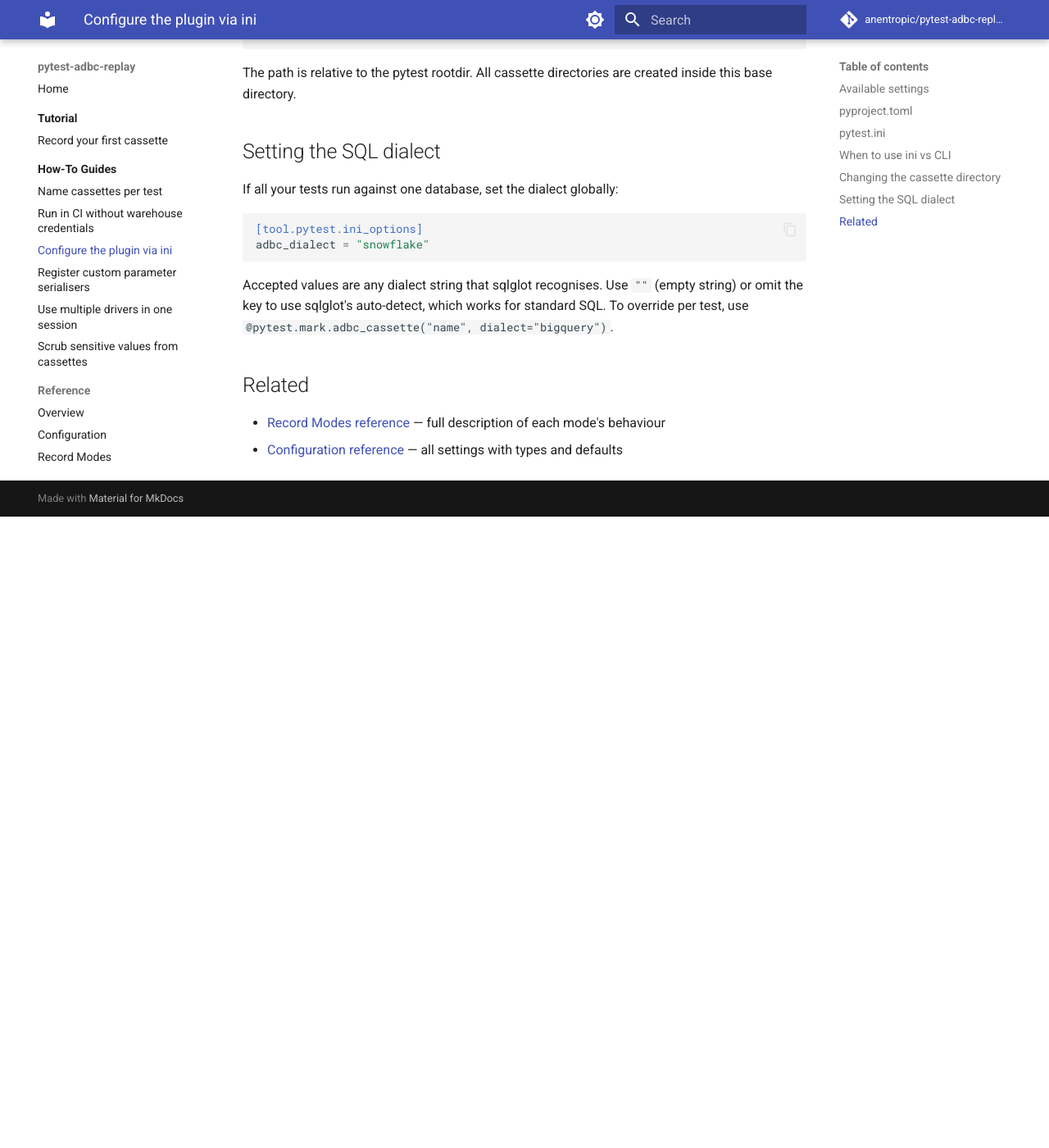
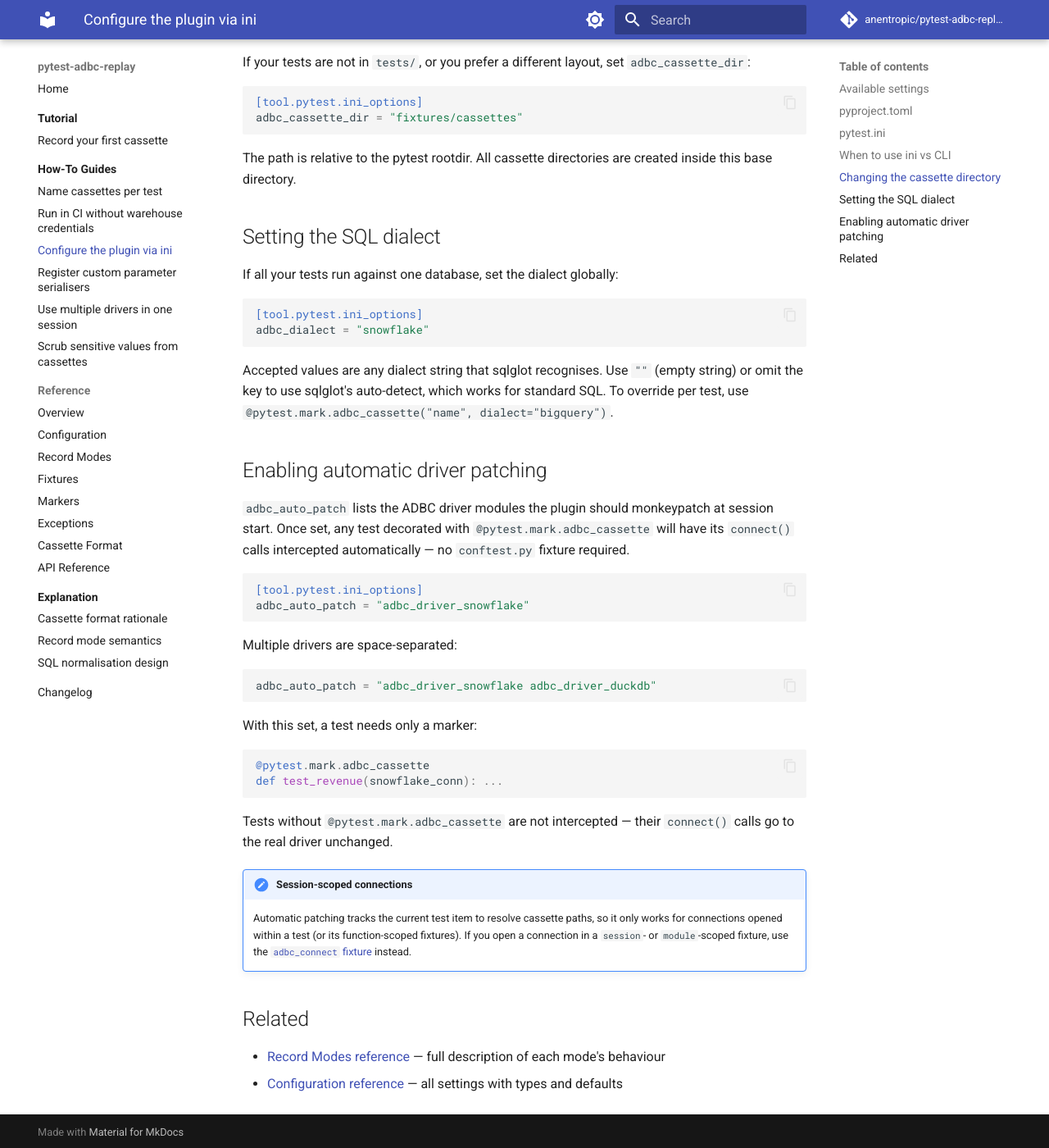
Before and after one commit to anentropic/pytest-adbc-replay, an MkDocs documentation site: the page built from docs/src/how-to/configure-via-ini.md, in a window 1280 px wide and 1400 px high, scrolled down 1456 px. Shown: the whole window at 82% size. Built offline with MkDocs 1.6.1 and Material for MkDocs 9.7.7, drawn with Linux system fonts in a browser that asks for light colours; comment, search, counter and statistics services are not loaded; before the commit the page ends 2086 px from its top, so only the background shows below that; some of the changed text lies outside the part shown.

Commit message:
docs: add adbc_auto_patch to configure-via-ini how-to
Co-Authored-By: Claude Sonnet 4.6 <noreply@anthropic.com>

````diff
--- a/docs/src/how-to/configure-via-ini.md
+++ b/docs/src/how-to/configure-via-ini.md
@@ -9,6 +9,7 @@ Set plugin defaults in `pyproject.toml` or `pytest.ini` so you do not have to pa
 | `adbc_cassette_dir` | ini key (str) | `tests/cassettes` | Directory where cassette subdirectories are stored. Relative to the pytest rootdir. |
 | `adbc_record_mode` | ini key (str) | `none` | Default record mode. Overridden by `--adbc-record` for a single run. |
 | `adbc_dialect` | ini key (str) | `""` | SQL dialect for normalisation. Empty string means sqlglot auto-detect. |
+| `adbc_auto_patch` | ini key (str) | `""` | Space-separated list of ADBC driver modules to monkeypatch. Enables zero-conftest record/replay. |
 | `--adbc-record` | CLI flag | `none` | Record mode for one run. Choices: `none`, `once`, `new_episodes`, `all`. |
 
 ## pyproject.toml
@@ -18,6 +19,7 @@ Set plugin defaults in `pyproject.toml` or `pytest.ini` so you do not have to pa
 adbc_cassette_dir = "tests/cassettes"
 adbc_record_mode = "none"
 adbc_dialect = ""
+adbc_auto_patch = "adbc_driver_snowflake adbc_driver_duckdb"
 ```
 
 ## pytest.ini
@@ -27,6 +29,7 @@ adbc_dialect = ""
 adbc_cassette_dir = tests/cassettes
 adbc_record_mode = none
 adbc_dialect =
+adbc_auto_patch = adbc_driver_snowflake adbc_driver_duckdb
 ```
 
 ## When to use ini vs CLI
@@ -64,6 +67,33 @@ adbc_dialect = "snowflake"
 
 Accepted values are any dialect string that sqlglot recognises. Use `""` (empty string) or omit the key to use sqlglot's auto-detect, which works for standard SQL. To override per test, use `@pytest.mark.adbc_cassette("name", dialect="bigquery")`.
 
+## Enabling automatic driver patching
+
+`adbc_auto_patch` lists the ADBC driver modules the plugin should monkeypatch at session start. Once set, any test decorated with `@pytest.mark.adbc_cassette` will have its `connect()` calls intercepted automatically — no `conftest.py` fixture required.
+
+```toml
+[tool.pytest.ini_options]
+adbc_auto_patch = "adbc_driver_snowflake"
+```
+
+Multiple drivers are space-separated:
+
+```toml
+adbc_auto_patch = "adbc_driver_snowflake adbc_driver_duckdb"
+```
+
+With this set, a test needs only a marker:
+
+```python
+@pytest.mark.adbc_cassette
+def test_revenue(snowflake_conn): ...
+```
+
+Tests without `@pytest.mark.adbc_cassette` are not intercepted — their `connect()` calls go to the real driver unchanged.
+
+!!! note "Session-scoped connections"
+    Automatic patching tracks the current test item to resolve cassette paths, so it only works for connections opened within a test (or its function-scoped fixtures). If you open a connection in a `session`- or `module`-scoped fixture, use the [`adbc_connect` fixture](../reference/fixtures.md) instead.
+
 ## Related
 
 - [Record Modes reference](../reference/record-modes.md) — full description of each mode's behaviour
````
